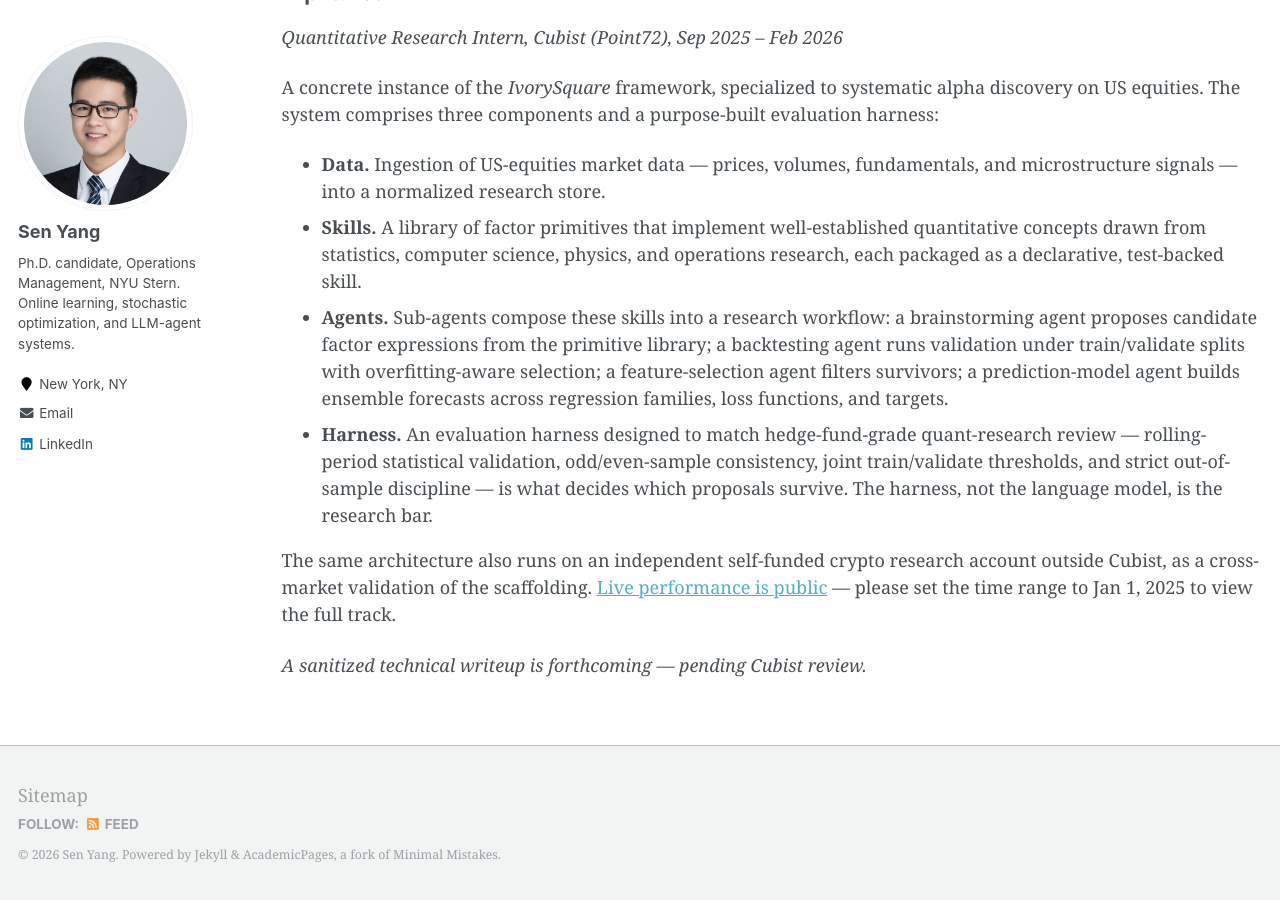
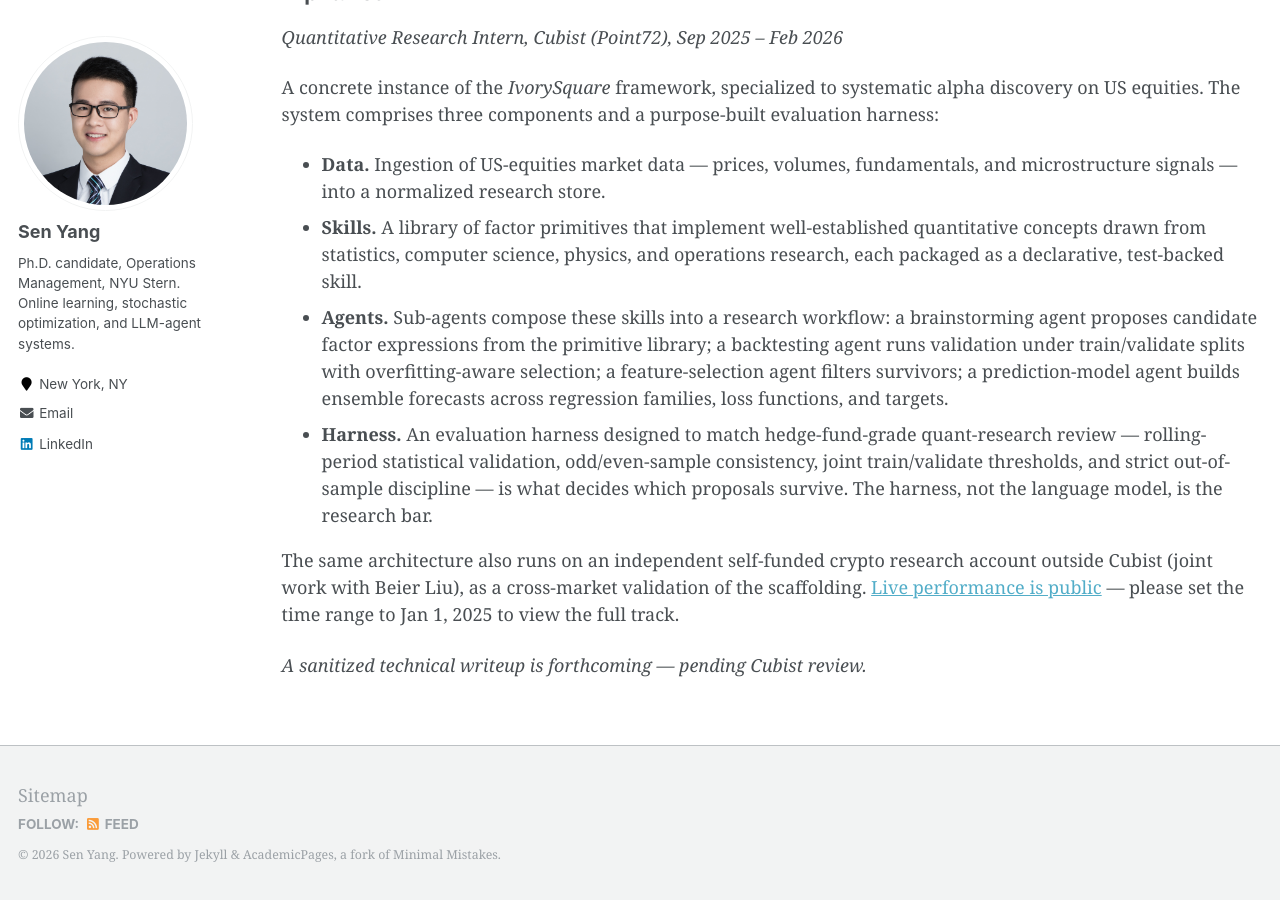
Before and after one commit to SenYangOM/SenYangOM.github.io, a Jekyll site: the page built from _pages/projects.md, in a window 1280 px wide and 900 px high, scrolled down 919 px. Built offline with Jekyll 4.4.1, drawn with Linux system fonts in a browser that asks for light colours; some of the changed text lies outside the part shown.

Commit message:
Add collaborators on projects page
Credit Han Yan on IvorySquare and Beier Liu on the self-funded
crypto research account that mirrors the AlphaBot architecture.

```diff
--- a/_pages/projects.md
+++ b/_pages/projects.md
@@ -8,7 +8,7 @@ author_profile: true
 {% include base_path %}
 
 ## [IvorySquare](https://github.com/SenYangOM/iv_solutions)
-*An open Ivory Tower for everyone. 2025–present.*
+*An open Ivory Tower for everyone. 2025–present. In collaboration with Han Yan.*
 
 A system for treating peer-reviewed methodology — across finance, accounting, economics, and operations research — as a first-class tool surface for LLM agents. The architecture has three components:
 
@@ -32,6 +32,6 @@ A concrete instance of the *IvorySquare* framework, specialized to systematic al
 - **Agents.** Sub-agents compose these skills into a research workflow: a brainstorming agent proposes candidate factor expressions from the primitive library; a backtesting agent runs validation under train/validate splits with overfitting-aware selection; a feature-selection agent filters survivors; a prediction-model agent builds ensemble forecasts across regression families, loss functions, and targets.
 - **Harness.** An evaluation harness designed to match hedge-fund-grade quant-research review — rolling-period statistical validation, odd/even-sample consistency, joint train/validate thresholds, and strict out-of-sample discipline — is what decides which proposals survive. The harness, not the language model, is the research bar.
 
-The same architecture also runs on an independent self-funded crypto research account outside Cubist, as a cross-market validation of the scaffolding. [Live performance is public](https://dash.300k.xyz/group/300kinvestorshowcaseaccounts?period=30d) — please set the time range to Jan 1, 2025 to view the full track.
+The same architecture also runs on an independent self-funded crypto research account outside Cubist (joint work with Beier Liu), as a cross-market validation of the scaffolding. [Live performance is public](https://dash.300k.xyz/group/300kinvestorshowcaseaccounts?period=30d) — please set the time range to Jan 1, 2025 to view the full track.
 
 *A sanitized technical writeup is forthcoming — pending Cubist review.*
```
